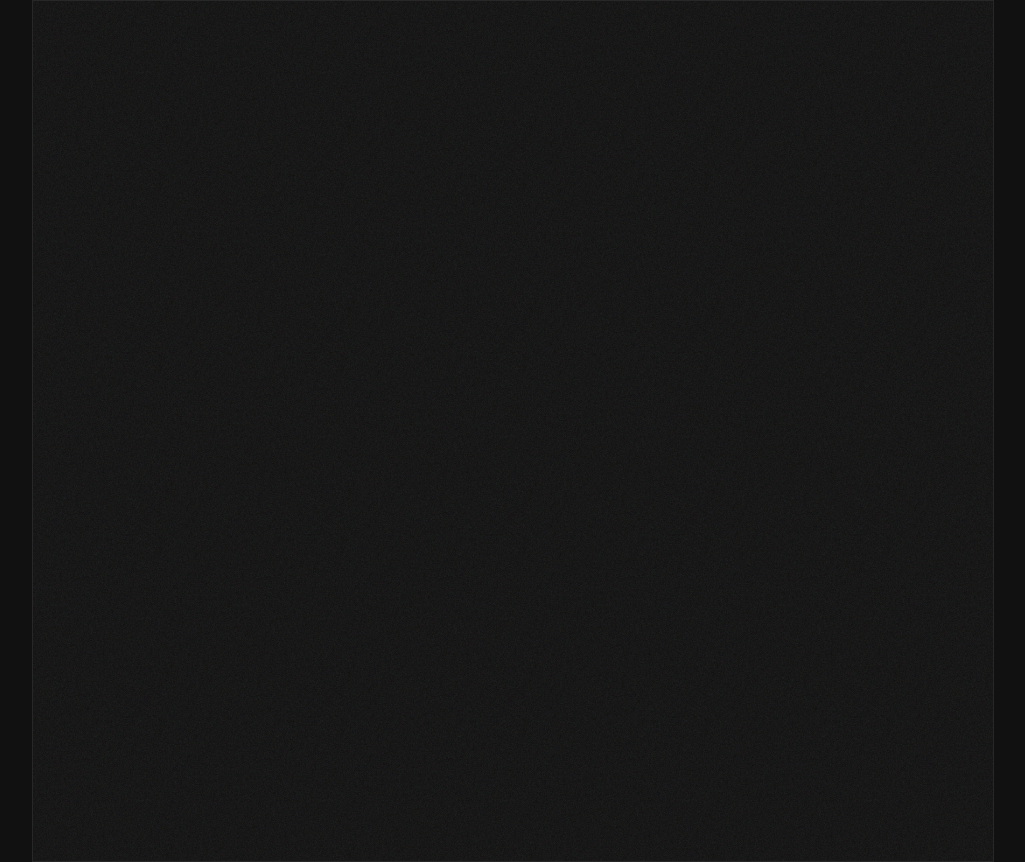
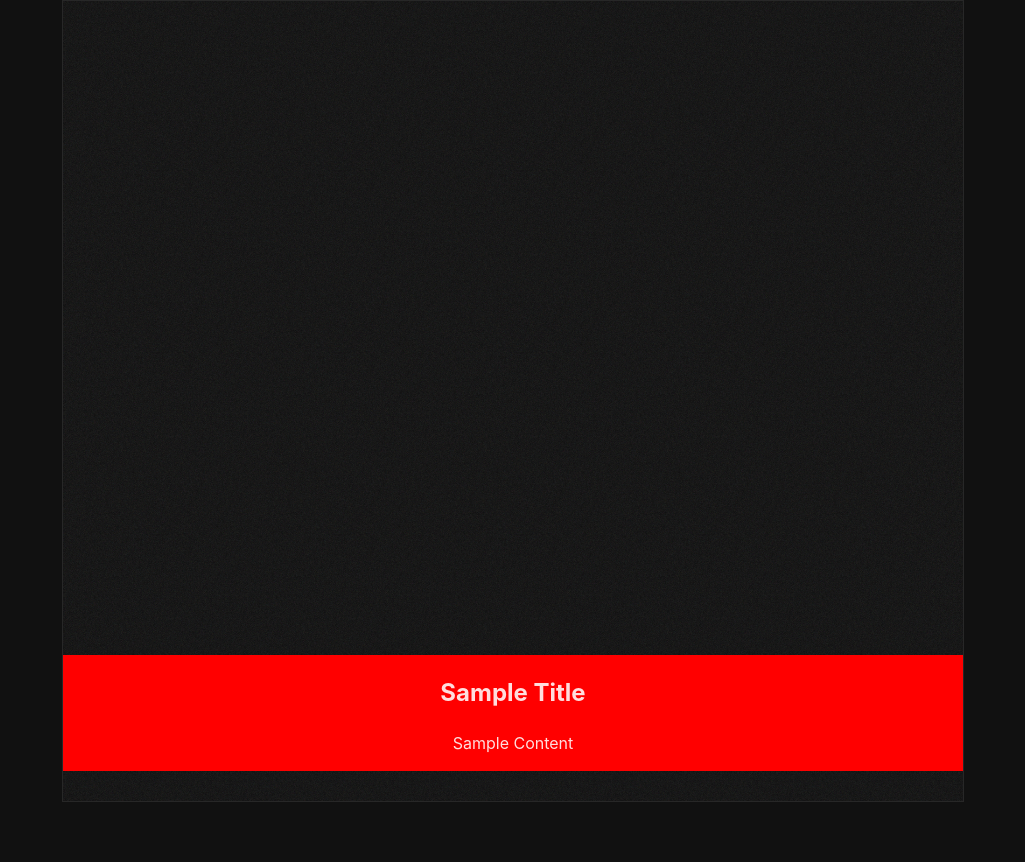
Before and after one commit to sb4ss/personal-blog, a React (Vite) app: page / in a window 1280 px wide. Shown: the whole page, without its empty margins (127-1152 px from the left). After the commit the page ends 802 px from the top, so only its background shows below. Built offline with nearby package versions, Linux system fonts and the light colour scheme.

Commit message:
content layer

```diff
--- a/src/App.css
+++ b/src/App.css
@@ -1,5 +1,4 @@
 section {
-  padding: 30px;
   width: 900px;
   height: 100%;
   background-color: rgb(15, 15, 15);
--- a/src/App.tsx
+++ b/src/App.tsx
@@ -1,9 +1,10 @@
 import "./App.css";
+import Content from "./components/Content/Content";
 
 function App() {
   return (
     <section className="container">
-      <header></header>
+      <Content />
     </section>
   );
 }
--- a/src/components/Card/Card.tsx
+++ b/src/components/Card/Card.tsx
@@ -1,11 +1,16 @@
 import "./card.css";
-function renderCard(title: string, content: string) {
+
+interface CardProps {
+  title: string;
+  content: string;
+}
+const Card: React.FC<CardProps> = ({ title, content }) => {
   return (
     <div className="card">
       <h2>{title}</h2>
       <p>{content}</p>
     </div>
   );
-}
+};
 
-export default renderCard;
+export default Card;
--- /dev/null
+++ b/src/components/Content/Content.tsx
@@ -0,0 +1,12 @@
+import "./content.css";
+import Card from "../Card/Card";
+
+function Content() {
+  return (
+    <div className="content">
+      <Card title="Sample Title" content="Sample Content" />
+    </div>
+  );
+}
+
+export default Content;
--- /dev/null
+++ b/src/components/Content/content.css
@@ -0,0 +1,6 @@
+.content {
+  background-color: red;
+  width: 100%;
+  position: absolute;
+  bottom: 30px;
+}
```
